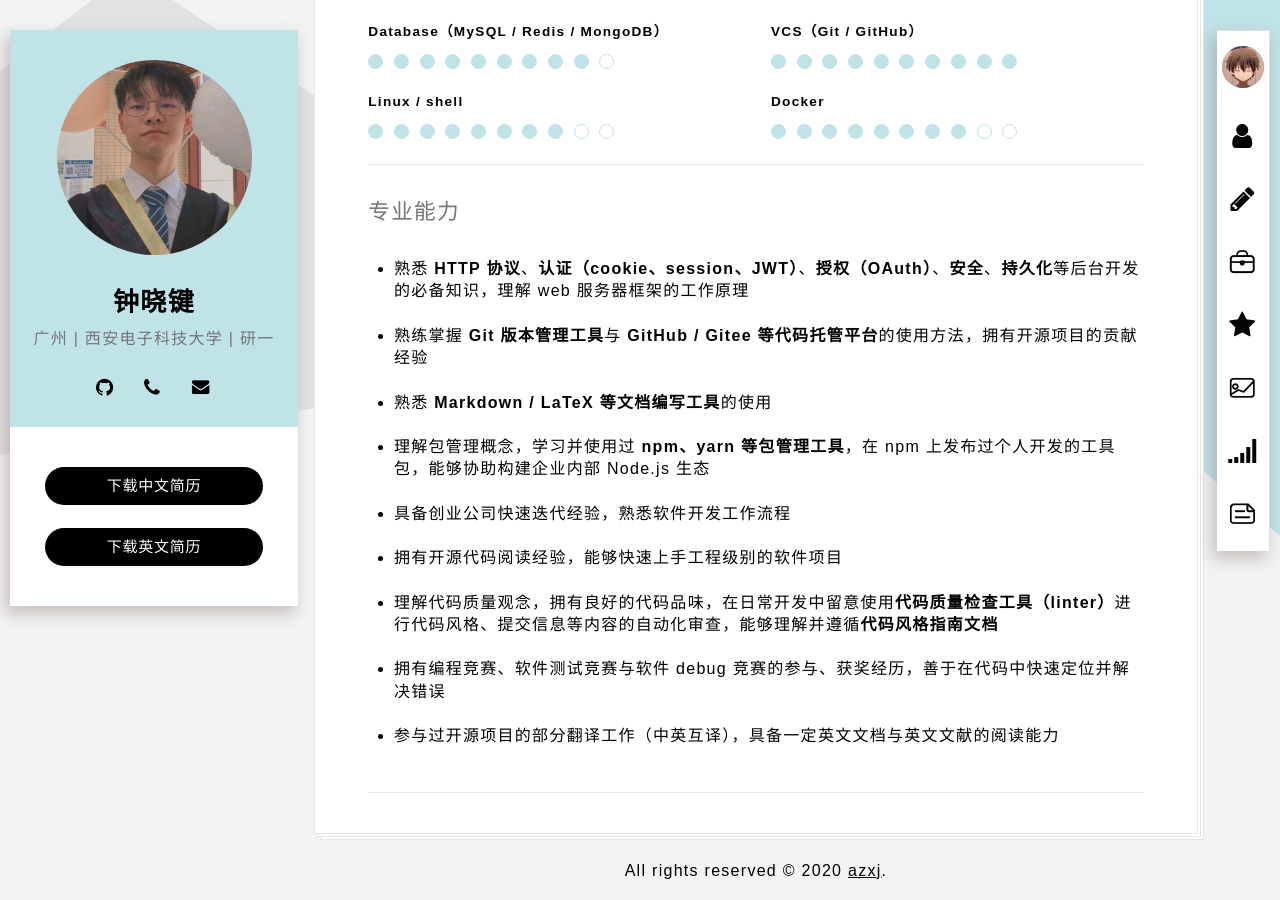
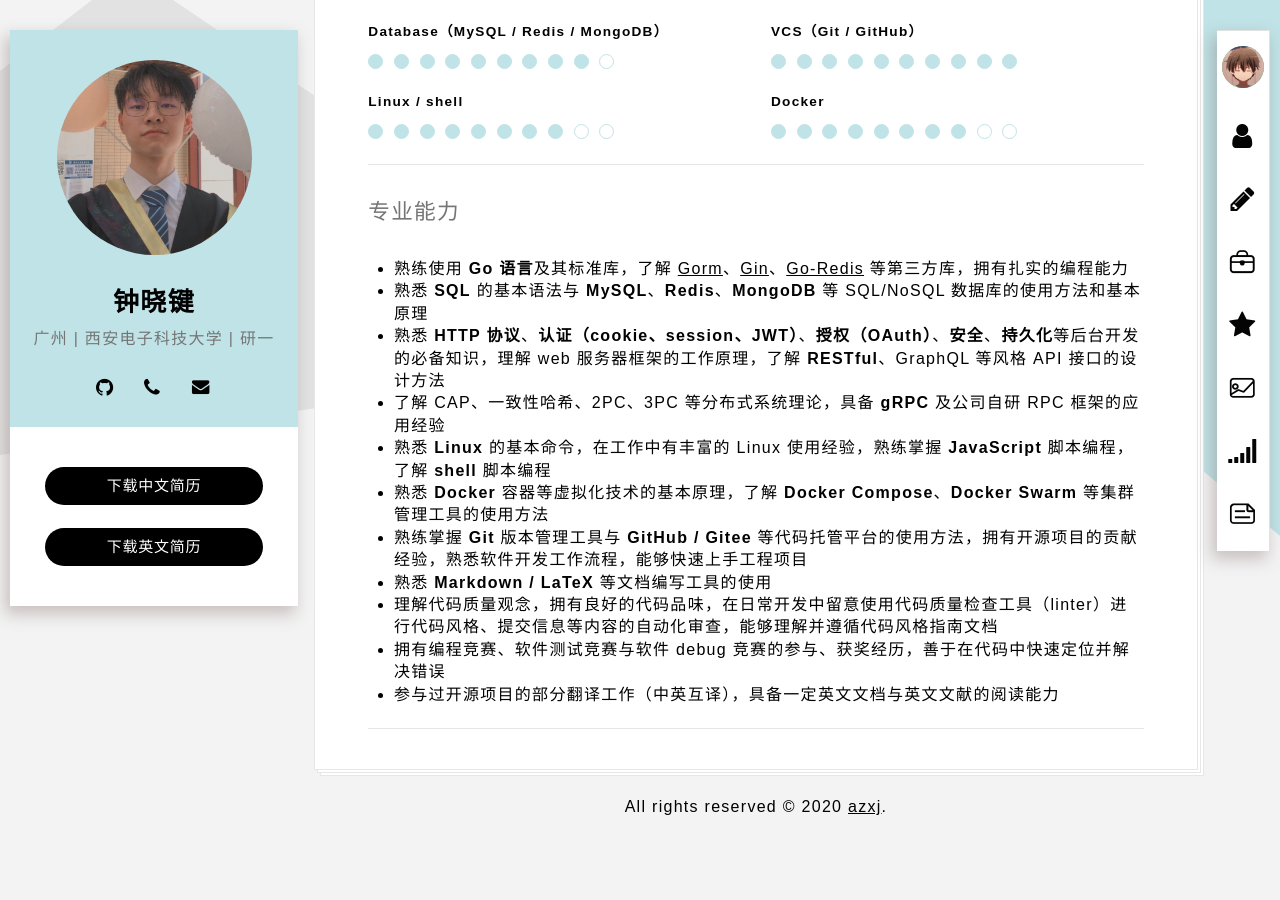
Before and after one commit to xiaojianzhong/xiaojianzhong.github.io, a Jekyll site: the page built from index.html, in a window 1280 px wide and 900 px high, scrolled down 5147 px. Built offline with Jekyll 4.4.1, drawn with Linux system fonts in a browser that asks for light colours; some web fonts are replaced; after the commit the page ends 5986 px from its top, so only the background shows below that.

Commit message:
feat(platform-browser): update professional contents

```diff
--- a/_includes/professional.html
+++ b/_includes/professional.html
@@ -5,53 +5,57 @@
 
       <ul>
         <li>
-          <p>
-            熟悉
-            <strong>HTTP 协议</strong
-            >、<strong>认证（cookie、session、JWT）</strong>、<strong>授权（OAuth）</strong>、<strong>安全</strong>、<strong>持久化</strong>等后台开发的必备知识，理解
-            web 服务器框架的工作原理
-          </p>
+          熟练使用 <strong>Go 语言</strong>及其标准库，了解
+          <a href="https://github.com/go-gorm/gorm">Gorm</a>、<a
+            href="https://github.com/gin-gonic/gin"
+            >Gin</a
+          >、<a href="https://github.com/go-redis/redis">Go-Redis</a>
+          等第三方库，拥有扎实的编程能力
         </li>
         <li>
-          <p>
-            熟练掌握 <strong>Git 版本管理工具</strong>与
-            <strong>GitHub / Gitee 等代码托管平台</strong
-            >的使用方法，拥有开源项目的贡献经验
-          </p>
+          熟悉 <strong>SQL</strong> 的基本语法与
+          <strong>MySQL</strong>、<strong>Redis</strong>、<strong
+            >MongoDB</strong
+          >
+          等 SQL/NoSQL 数据库的使用方法和基本原理
         </li>
         <li>
-          <p>熟悉 <strong>Markdown / LaTeX 等文档编写工具</strong>的使用</p>
+          熟悉
+          <strong>HTTP 协议</strong
+          >、<strong>认证（cookie、session、JWT）</strong>、<strong>授权（OAuth）</strong>、<strong>安全</strong>、<strong>持久化</strong>等后台开发的必备知识，理解
+          web 服务器框架的工作原理，了解 <strong>RESTful</strong>、GraphQL
+          等风格 API 接口的设计方法
         </li>
         <li>
-          <p>
-            理解包管理概念，学习并使用过
-            <strong>npm、yarn 等包管理工具</strong>，在 npm
-            上发布过个人开发的工具包，能够协助构建企业内部 Node.js 生态
-          </p>
+          了解 CAP、一致性哈希、2PC、3PC 等分布式系统理论，具备
+          <strong>gRPC</strong> 及公司自研 RPC 框架的应用经验
         </li>
         <li>
-          <p>具备创业公司快速迭代经验，熟悉软件开发工作流程</p>
+          熟悉 <strong>Linux</strong> 的基本命令，在工作中有丰富的 Linux
+          使用经验，熟练掌握 <strong>JavaScript</strong> 脚本编程，了解
+          <strong>shell</strong>
+          脚本编程
         </li>
         <li>
-          <p>拥有开源代码阅读经验，能够快速上手工程级别的软件项目</p>
+          熟悉 <strong>Docker</strong> 容器等虚拟化技术的基本原理，了解
+          <strong>Docker Compose</strong>、<strong>Docker Swarm</strong>
+          等集群管理工具的使用方法
         </li>
         <li>
-          <p>
-            理解代码质量观念，拥有良好的代码品味，在日常开发中留意使用<strong>代码质量检查工具（linter）</strong>进行代码风格、提交信息等内容的自动化审查，能够理解并遵循<strong
-              >代码风格指南文档</strong
-            >
-          </p>
+          熟练掌握 <strong>Git</strong> 版本管理工具与
+          <strong>GitHub / Gitee</strong>
+          等代码托管平台的使用方法，拥有开源项目的贡献经验，熟悉软件开发工作流程，能够快速上手工程项目
+        </li>
+        <li>熟悉 <strong>Markdown / LaTeX</strong> 等文档编写工具的使用</li>
+        <li>
+          理解代码质量观念，拥有良好的代码品味，在日常开发中留意使用代码质量检查工具（linter）进行代码风格、提交信息等内容的自动化审查，能够理解并遵循代码风格指南文档
         </li>
         <li>
-          <p>
-            拥有编程竞赛、软件测试竞赛与软件 debug
-            竞赛的参与、获奖经历，善于在代码中快速定位并解决错误
-          </p>
+          拥有编程竞赛、软件测试竞赛与软件 debug
+          竞赛的参与、获奖经历，善于在代码中快速定位并解决错误
         </li>
         <li>
-          <p>
-            参与过开源项目的部分翻译工作（中英互译），具备一定英文文档与英文文献的阅读能力
-          </p>
+          参与过开源项目的部分翻译工作（中英互译），具备一定英文文档与英文文献的阅读能力
         </li>
       </ul>
     </div>
```
